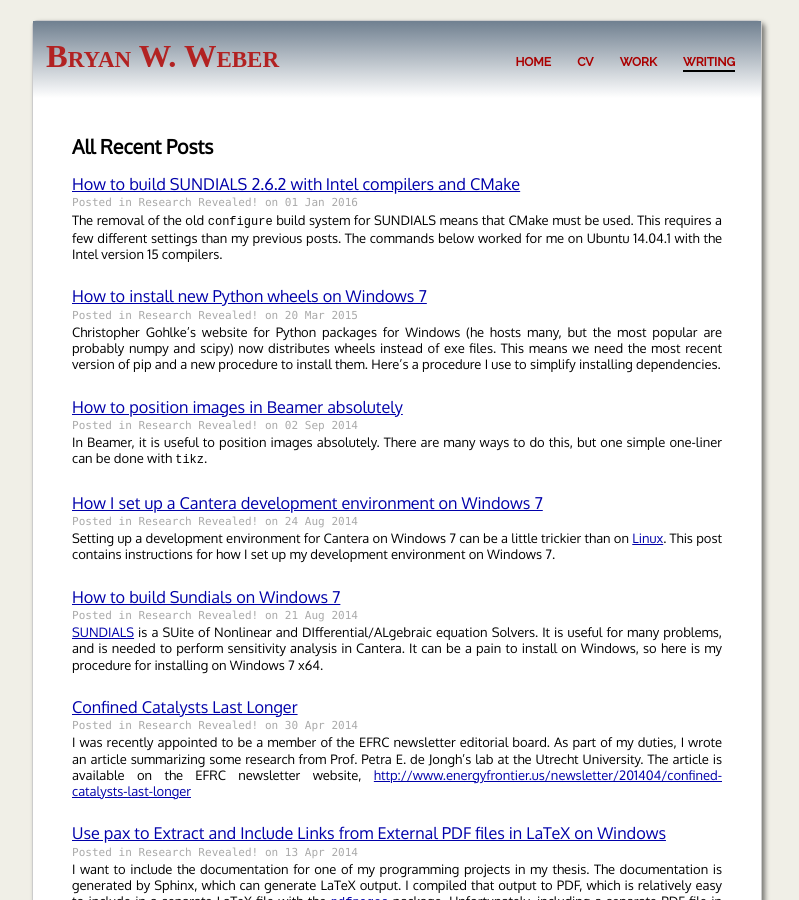
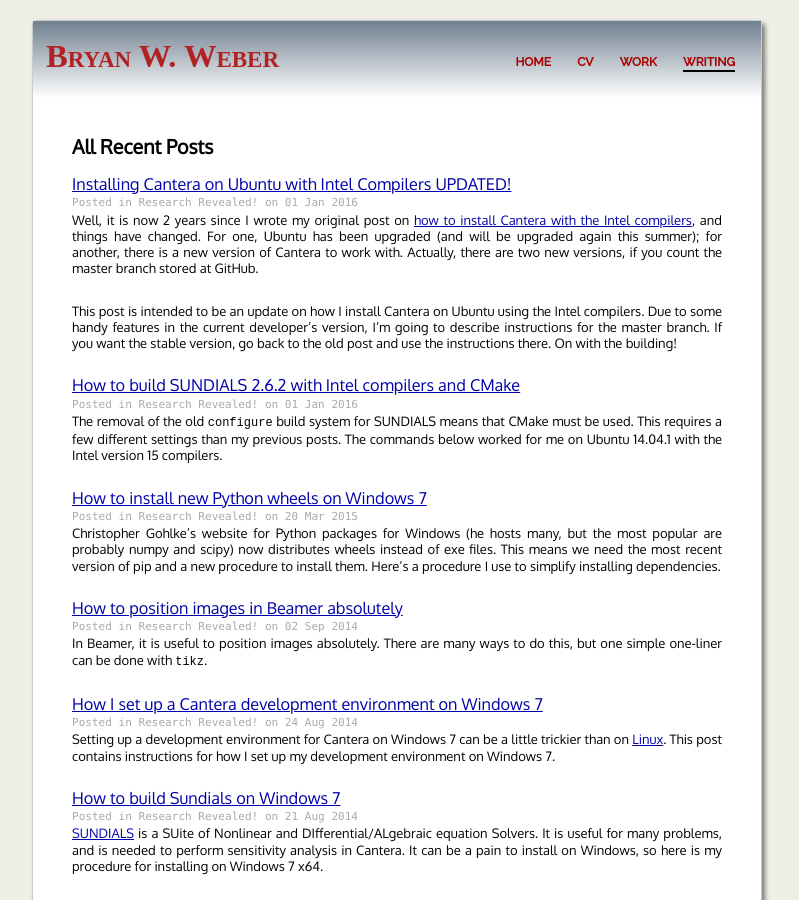
Before and after one commit to bryanwweber/bryanwweber.github.io, a Jekyll site: the page built from writing/index.md, in a window 1280 px wide and 900 px high. Shown: the whole window, without its empty margins (243-1042 px from the left). Built offline with Jekyll 4.4.1, drawn with Linux system fonts in a browser that asks for light colours; some web fonts are replaced.

Commit message:
Update Cantera posts for Ubuntu

```diff
--- a/_posts/2014-01-08-installing-cantera-on-ubuntu-12.04.3-from-scratch-source-with-Intel-compilers.md
+++ b/_posts/2014-01-08-installing-cantera-on-ubuntu-12.04.3-from-scratch-source-with-Intel-compilers.md
@@ -11,6 +11,7 @@ software package on our Ubuntu 12.04.3 server to perform these simulations.</p>"
 ---
 # Table of Contents:
 
+[Update](#Update)
 [Introduction](#Introduction)
 [Install Intel Compilers](#InstallIntelCompilers)
 [Install Dependencies](#InstallDependencies)
@@ -19,6 +20,10 @@ software package on our Ubuntu 12.04.3 server to perform these simulations.</p>"
 [Install Sundials](#InstallSundials)
 [Install Cantera](#InstallCantera)
 
+
+## UPDATE 01-01-2016 {#Update}
+
+I have posted new instructions for how to build the developer's version of Cantera in a new post: [Installing Cantera on Ubuntu with Intel Compilers UPDATED!]({% post_url 2016-01-01-how-to-install-cantera-on-ubuntu-updated %})
 
 ## Introduction {#Introduction}
 
--- /dev/null
+++ b/_posts/2016-01-01-how-to-install-cantera-on-ubuntu-updated.md
@@ -0,0 +1,65 @@
+---
+layout: post
+title:  Installing Cantera on Ubuntu with Intel Compilers UPDATED!
+date:   2016-01-01 12:57
+categories: Personal
+---
+Well, it is now 2 years since I wrote my original post on [how to install Cantera with the Intel compilers]({% post_url 2014-01-08-installing-cantera-on-ubuntu-12.04.3-from-scratch-source-with-Intel-compilers %}), and things have changed.
+For one, Ubuntu has been upgraded (and will be upgraded again this summer); for another, there is a new version of Cantera to work with.
+Actually, there are two new versions, if you count the master branch stored at GitHub.
+
+This post is intended to be an update on how I install Cantera on Ubuntu using the Intel compilers.
+Due to some handy features in the current developer's version, I'm going to describe instructions for the master branch.
+If you want the stable version, go back to the old post and use the instructions there.
+On with the building!
+<!--more-->
+
+One of the major changes in the current master branch is that SUNDIALS is included in the repository, and there is no need to build and install it separately.
+Another big change is that Boost can be found automatically if it is in a standard directory.
+Finally, the code has moved from Google Code (which shut down) over to GitHub.
+With these big changes in mind, this is how I build and install Cantera with Intel these days.
+
+First, I prefer to use the Anaconda Python distribution nowadays.
+This makes controlling environments for testing and such much easier.
+I also prefer to use Python 3 as much as possible, but unfortunately, SCons is still Python 2 only.
+First, install the prereqs into the `root` environment, then create the builder environment
+
+{% highlight bash %}
+conda install numpy cython
+conda create -n py2k python=2 scons cython numpy
+source activate py2k
+pip install 3to2
+{% endhighlight %}
+
+With that done, clone the Git repository from GitHub
+
+{% highlight bash %}
+git clone https://github.com/Cantera/cantera.git
+{% endhighlight %}
+
+Now change into that directory and create your `cantera.conf` file:
+
+    CXX = 'icpc'
+    CC = 'icc'
+    prefix = '/home/username/.local'
+    python_package = 'new'
+    python_prefix = 'USER'
+    python3_cmd = '/path/to/anaconda3/bin/python'
+    python3_prefix = 'USER'
+    f90_interface = 'y'
+    FORTRAN = 'ifort'
+    FORTRANFLAGS = '-O3 -xHost'
+    system_sundials = 'n'
+    blas_lapack_libs = 'mkl_rt,mkl_intel_lp64,mkl_core,mkl_intel_thread,iomp5'
+    blas_lapack_dir = '/opt/intel/composerxe/mkl/lib/intel64/'
+    env_vars = 'all'
+    cc_flags = ''
+    optimize_flags = '-O3 -Wall -xHost -fp-model precise'
+    debug = False
+
+Then its as simple as
+
+    scons build -j4
+    scons install
+
+This will put Cantera into your `~/.local` directory, including the Python 2 and 3 interface and the Fortran interface.
```
